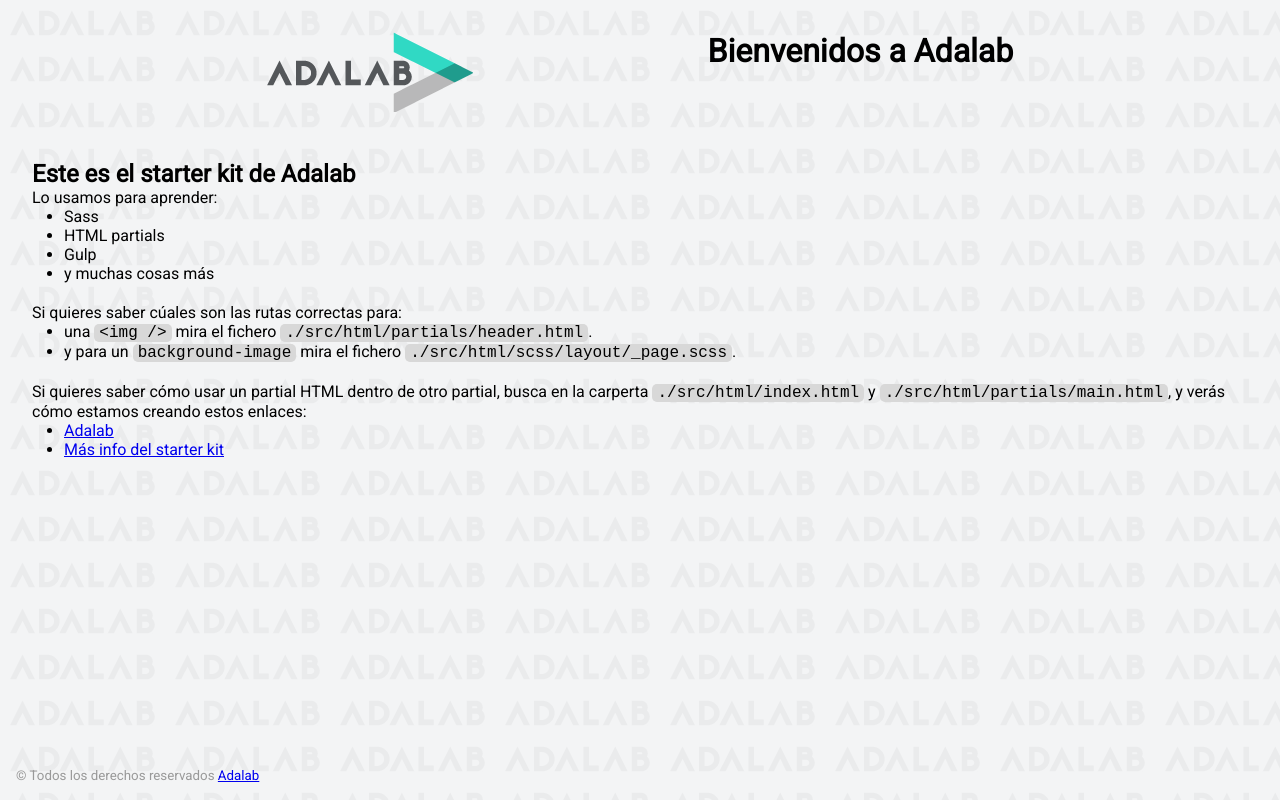
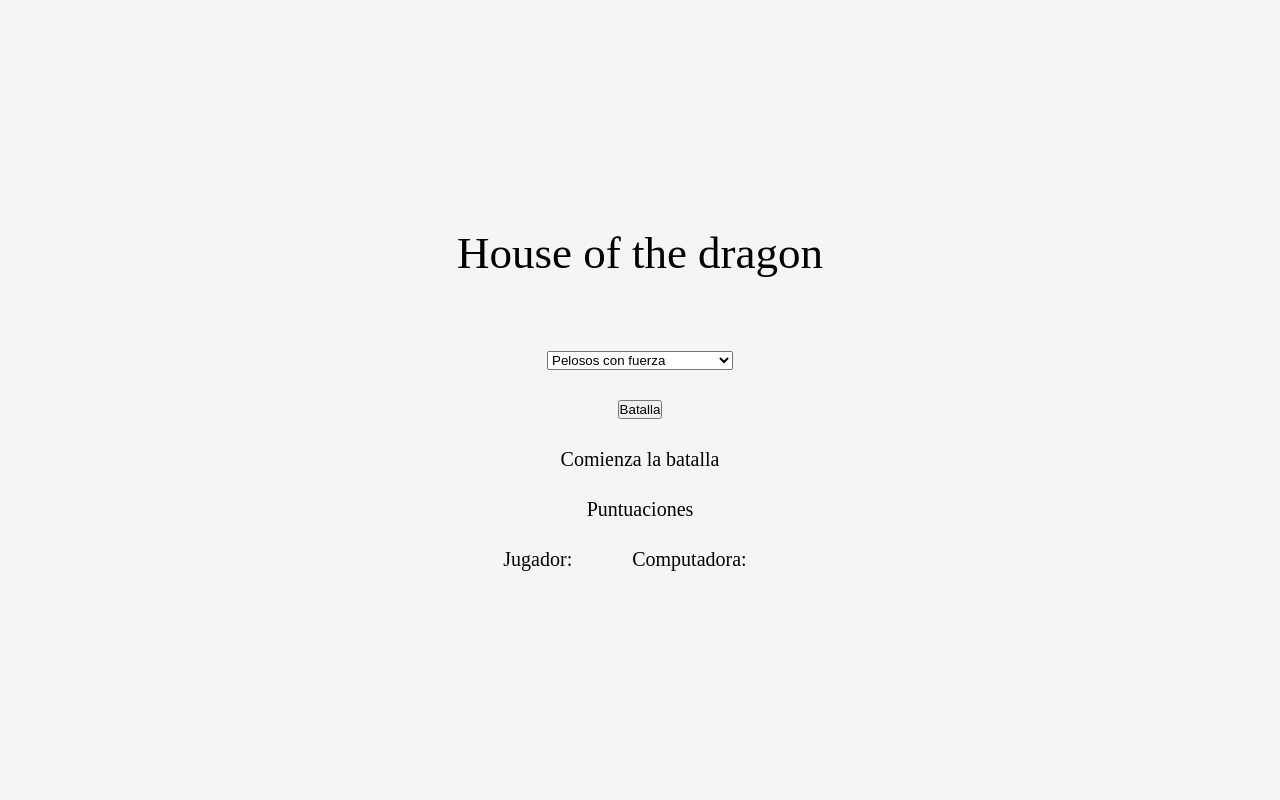
Before and after one commit to lvaldenebro/creatures-battle, a website: page docs/index.html in a window 1280 px wide. Drawn offline with Linux system fonts and the light colour scheme.

Commit message:
update page

```diff
--- a/docs/assets/css/main.css
+++ b/docs/assets/css/main.css
@@ -1 +1 @@
-*{box-sizing:border-box;margin:0;padding:0}.code{font-size:16px;background:#d8d8d8;padding:0 5px;border-radius:5px}.link__adalab:hover{background-color:#099d8d;color:#fff}.link__github:hover{background-color:#CCC;color:#000}body{padding:2rem;height:100vh;background-image:url("../images/bg-adalab.png");background-color:#f3f4f5;font-family:"Roboto",sans-serif}.page__header{display:flex;justify-content:space-evenly;margin-bottom:3rem}.page__footer{position:fixed;left:0;bottom:0;width:100vw;padding:1rem;color:#999}.main__list{padding-left:2rem;padding-bottom:20px}
+html,body,div,span,applet,object,iframe,h1,h2,h3,h4,h5,h6,p,blockquote,pre,a,abbr,acronym,address,big,cite,code,del,dfn,em,img,ins,kbd,q,s,samp,small,strike,strong,sub,sup,tt,var,b,u,i,center,dl,dt,dd,ol,ul,li,fieldset,form,label,legend,table,caption,tbody,tfoot,thead,tr,th,td,article,aside,canvas,details,embed,figure,figcaption,footer,header,hgroup,menu,nav,output,ruby,section,summary,time,mark,audio,video{margin:0;padding:0;border:0;font-size:100%;font:inherit;vertical-align:baseline;box-sizing:border-box}article,aside,details,figcaption,figure,footer,header,hgroup,menu,nav,section{display:block}body{line-height:1}ol,ul{list-style:none}blockquote,q{quotes:none}blockquote:before,blockquote:after,q:before,q:after{content:"";content:none}table{border-collapse:collapse;border-spacing:0}*{box-sizing:border-box;margin:0;padding:0}.main{background-color:whitesmoke;height:100vh;display:flex;flex-direction:column;align-items:center;justify-content:center;gap:30px}.main_title{font-size:45px;margin-bottom:15px}.main_div{display:flex;gap:30px}.main_form{margin-top:30px}.text{font-size:20px}.hidden{display:none}
--- a/docs/index.html
+++ b/docs/index.html
@@ -1,68 +1,38 @@
 <!DOCTYPE html>
-<html lang="es">
-  <head>
-    <meta charset="UTF-8" />
-    <meta name="viewport" content="width=device-width, initial-scale=1" />
-    <title>Adalab Web Starter Kit</title>
-    <link href="https://fonts.googleapis.com/css?family=Roboto&display=swap" rel="stylesheet" />
-    <link rel="stylesheet" href="./assets/css/main.css" />
-    <link rel="icon" href="./assets/images/favicon.png" />
-  </head>
+<html lang="en">
 
-  <body>
-    <div class="page">
-      <header class="page__header">
-        <img src="./assets/images/logo-adalab.png" alt="Adalab">
-        <h1>Bienvenidos a Adalab</h1>
-      </header>
+<head>
+    <meta charset="UTF-8">
+    <meta http-equiv="X-UA-Compatible" content="IE=edge">
+    <meta name="viewport" content="width=device-width, initial-scale=1.0">
+    <title>House of the dragon game</title>
+    <link rel="stylesheet" href="./assets/css/main.css">
+</head>
 
-      <main class="page__main">
-        <h2>Este es el starter kit de Adalab</h2>
-        <p>Lo usamos para aprender:</p>
-        <ul class="main__list">
-          <li>Sass</li>
-          <li>HTML partials</li>
-          <li>Gulp</li>
-          <li>y muchas cosas más</li>
-        </ul>
-        <p>Si quieres saber cúales son las rutas correctas para:</p>
-        <ul class="main__list">
-          <li>
-            una <code class="code">&lt;img /&gt;</code> mira el fichero
-            <code class="code">./src/html/partials/header.html</code>.
-          </li>
-          <li>
-            y para un <code class="code">background-image</code> mira el fichero
-            <code class="code">./src/html/scss/layout/_page.scss</code>.
-          </li>
-        </ul>
-        <p>
-          Si quieres saber cómo usar un partial HTML dentro de otro partial, busca en la carperta
-          <code class="code">./src/html/index.html</code> y
-          <code class="code">./src/html/partials/main.html</code>, y verás cómo estamos creando estos
-          enlaces:
-        </p>
-        <ul class="main__list">
-          <li>
-            <a class="link__adalab" href="https://adalab.es">Adalab</a>
+<body>
+    <main class="main">
+        <h1 class="main_title">House of the dragon</h1>
+        <form class="main_form">
+            <select class="js-user-select" name="options" id="options">
+                <option value="hairy">Pelosos con fuerza</option>
+                <option value="southern">Sureños buenos con fuerza</option>
+                <option value="dwarf">Enanos con fuerza</option>
+                <option value="numenorean">Númenóreanos con fuerza</option>
+                <option value="elf">Elfos con fuerza</option>
+            </select>
+        </form>
+        <button class="js-play-button" type="submit" value="battle">Batalla</button>
+        <button class="js-reset-button hidden" type="submit" value="battle">Reiniciar Juego</button>
+        <p class="text js-winner"></p>
+        <h2 class="text">Puntuaciones</h2>
+        <div class="main_div">
+            <p class="text">Jugador:</p>
+            <p class="text js-user-container"></p>
+            <p class="text">Computadora:</p>
+            <p class="text js-machine-container"></p>
+        </div>
+    </main>
+    <script type="text/javascript" src="./assets/js/main.js"></script>
+</body>
 
-          </li>
-          <li>
-            <a class="" href="./more-info.html">Más info del starter kit</a>
-
-          </li>
-        </ul>
-      </main>
-
-      <footer class="page__footer">
-        <small>
-          &copy; Todos los derechos reservados
-          <a class="link__adalab" href="https://adalab.es">Adalab</a>
-
-        </small>
-      </footer>
-
-    </div>
-    <script src="./assets/js/main.js"></script>
-  </body>
 </html>
```
Also changed, not shown: docs/assets/js/main.js (+1 -1 lines), docs/more-info.html (deleted, +0 -37 lines), src/js/main.js (+49 -4 lines), docs/assets/images/bg-adalab.png (deleted), docs/assets/images/favicon.png (deleted), docs/assets/images/logo-adalab.png (deleted).
